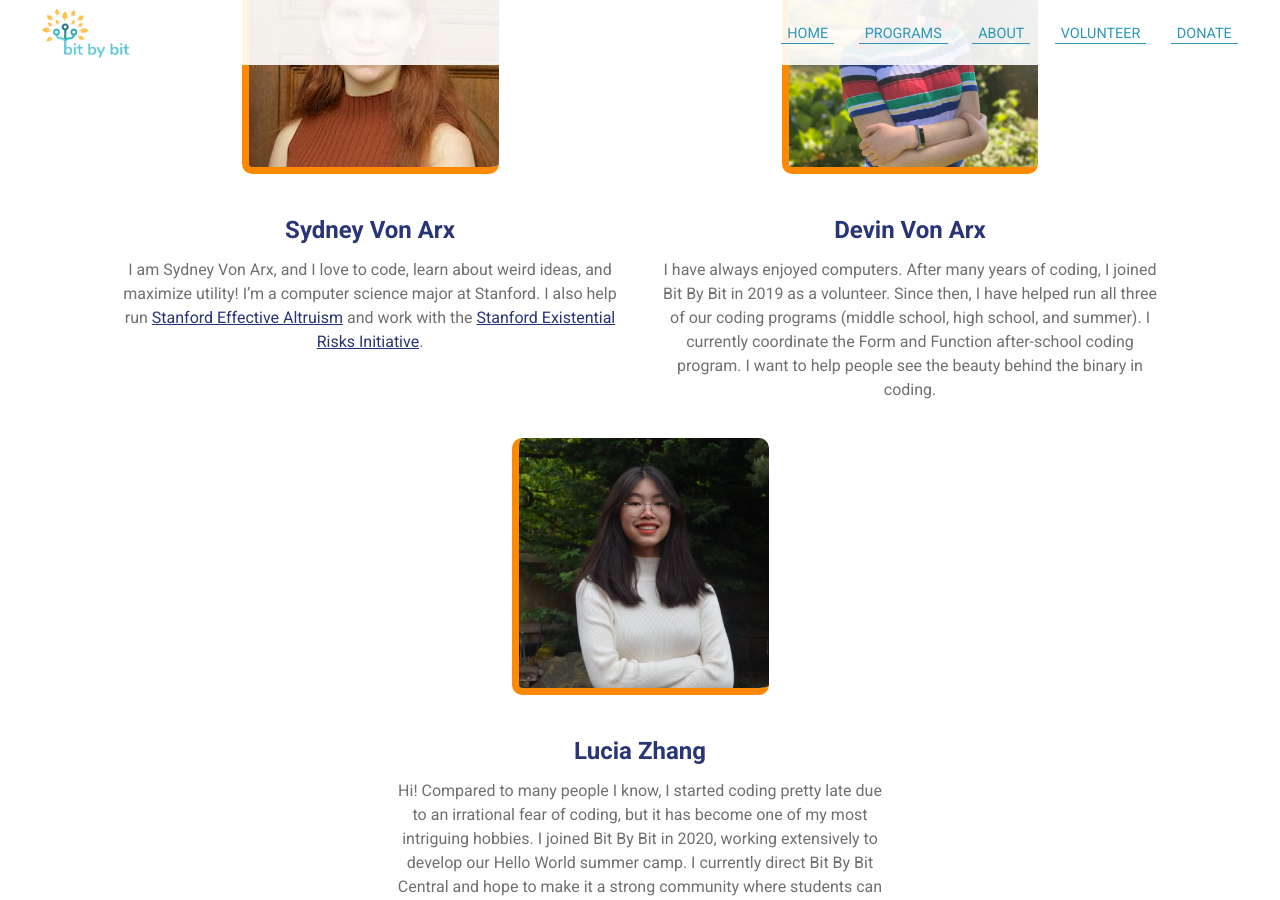
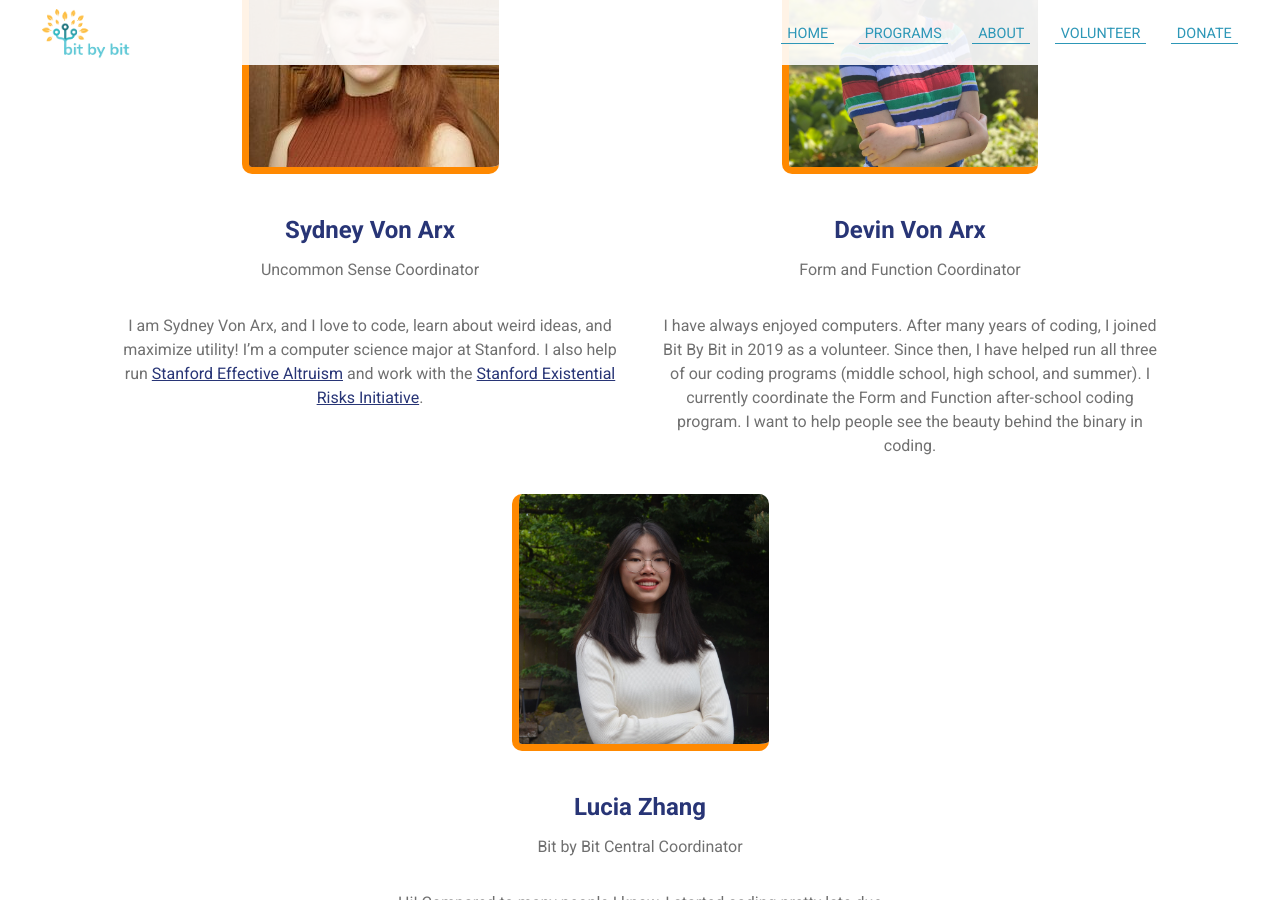
Before and after one commit to bit-by-bit-coding/bxb-website, a Jekyll site: the page built from about.html, in a window 1280 px wide and 900 px high, scrolled down 656 px. Built offline with Jekyll 4.4.1, drawn with Linux system fonts in a browser that asks for light colours; nearby versions of some CDN libraries.

Commit message:
added titles to corrdinators

```diff
--- a/about.html
+++ b/about.html
@@ -9,7 +9,7 @@ style: about.css
 <!--Meet the Instructors-->
 <div class="section">
     <h2>Meet our Leads</h2>
-    <p class="centertext">
+    <p>
         Our board focuses on creating a strategy for growth and managing larger organization-level tasks. <br>
         Our coordinators organize, plan, and lead the three branches of Bit by Bit to make them the best
         they can possibly be. <br>
@@ -20,6 +20,7 @@ style: about.css
         <span class="instructors-item">
             <img id="coordinator" src="imgs/SydneySquare.jpg"><br>
             <strong>Sydney Von Arx</strong>
+            <p class="title">Uncommon Sense Coordinator</p>
             <p>
                 I am Sydney Von Arx, and I love to code, learn about weird ideas, and maximize utility! I’m a computer
                 science major at Stanford. I also help run
@@ -32,6 +33,7 @@ style: about.css
         <span class="instructors-item">
             <img id="coordinator" src="imgs/DevinSquare.jpg"><br>
             <strong>Devin Von Arx</strong>
+            <p class="title">Form and Function Coordinator</p>
             <p>I have always enjoyed computers. After many years of coding, I joined Bit By Bit in 2019 as a volunteer.
                 Since then, I have helped run all three of our coding programs (middle school, high school, and summer).
                 I currently coordinate the Form and Function after-school coding program.
@@ -41,6 +43,7 @@ style: about.css
         <span class="instructors-item">
             <img id="coordinator" src="imgs/luciaSquare.jpg"><br>
             <strong>Lucia Zhang</strong>
+            <p class="title">Bit by Bit Central Coordinator</p>
             <p>Hi! Compared to many people I know, I started coding pretty late due to an irrational fear of coding, but
                 it has become one of my most intriguing hobbies.
                 I joined Bit By Bit in 2020, working extensively to develop our Hello World summer camp.
@@ -63,56 +66,56 @@ style: about.css
         <span class="instructors-item" id="team-item">
             <img id="team-lead-2" src="./imgs/SelenaSquare.jpg">
             <strong>Selena Zang</strong>
-            <p>
+            <p class="title">
                 Finanical
             </p>
         </span>
         <span class="instructors-item" id="team-item">
             <img id="team-lead-1" src="./imgs/DevinSquare.jpg">
             <strong>Sophia Wang</strong>
-            <p>
+            <p class="title">
                 Website
             </p>
         </span>
         <span class="instructors-item" id="team-item">
             <img id="team-lead-1" src="./imgs/DevinSquare.jpg">
             <strong>Cheyenne Huggins</strong>
-            <p>
+            <p class="title">
                 Website
             </p>
         </span>
         <span class="instructors-item" id="team-item">
             <img id="team-lead-1" src="./imgs/DevinSquare.jpg">
             <strong>Praveer Sharan</strong>
-            <p>
+            <p class="title">
                 Software
             </p>
         </span>
         <span class="instructors-item" id="team-item">
             <img id="team-lead-1" src="./imgs/DevinSquare.jpg">
             <strong>Ellie Tanimura</strong>
-            <p>
+            <p class="title">
                 Fundraising
             </p>
         </span>
         <span class="instructors-item" id="team-item">
             <img id="team-lead-1" src="./imgs/DevinSquare.jpg">
             <strong>Nira Patel</strong>
-            <p>
+            <p class="title">
                 Human Resources
             </p>
         </span>
         <span class="instructors-item" id="team-item">
             <img id="team-lead-1" src="./imgs/DevinSquare.jpg">
             <strong>Jamie Liu</strong>
-            <p>
+            <p class="title">
                 Marking
             </p>
         </span>
         <span class="instructors-item" id="team-item">
             <img id="team-lead-2" src="./imgs/DevinSquare.jpg">
             <strong>Adrien Edwards</strong>
-            <p>
+            <p class="title">
                 Technical Advisor
             </p>
         </span>
```
